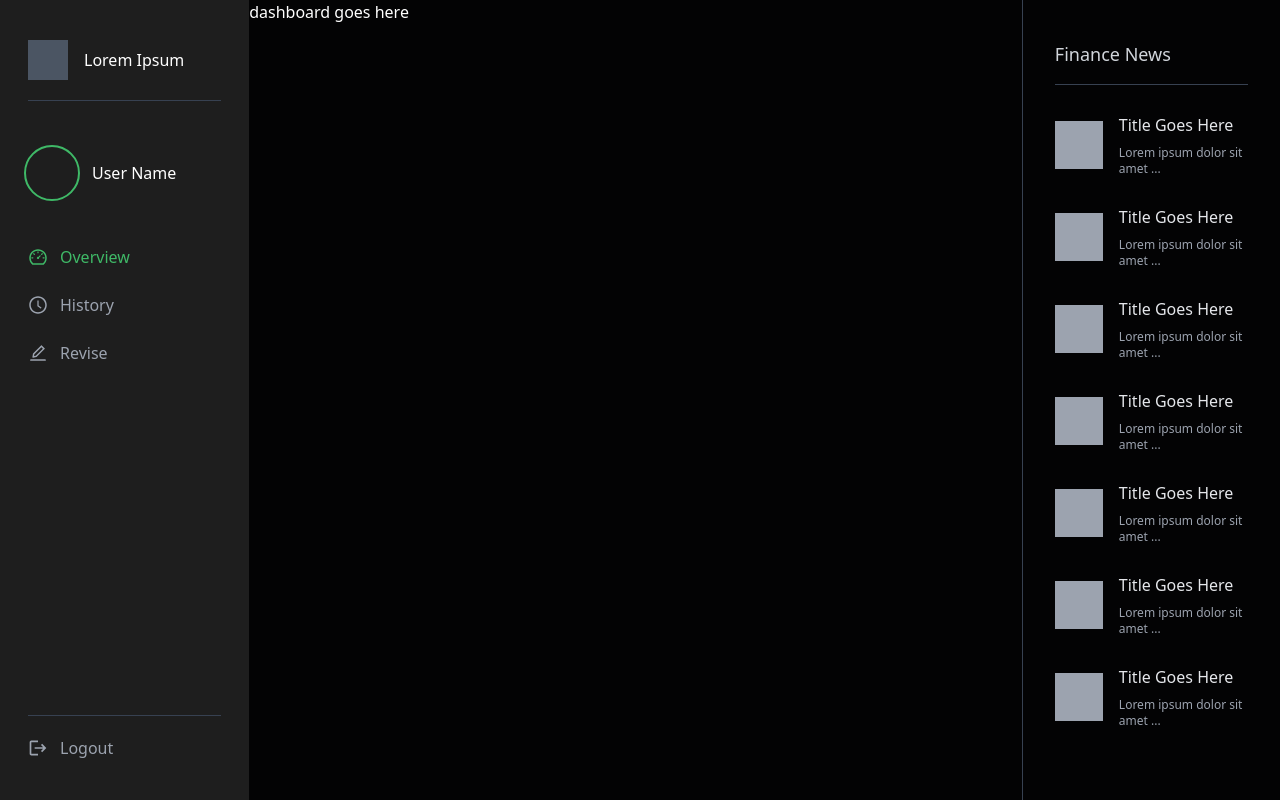
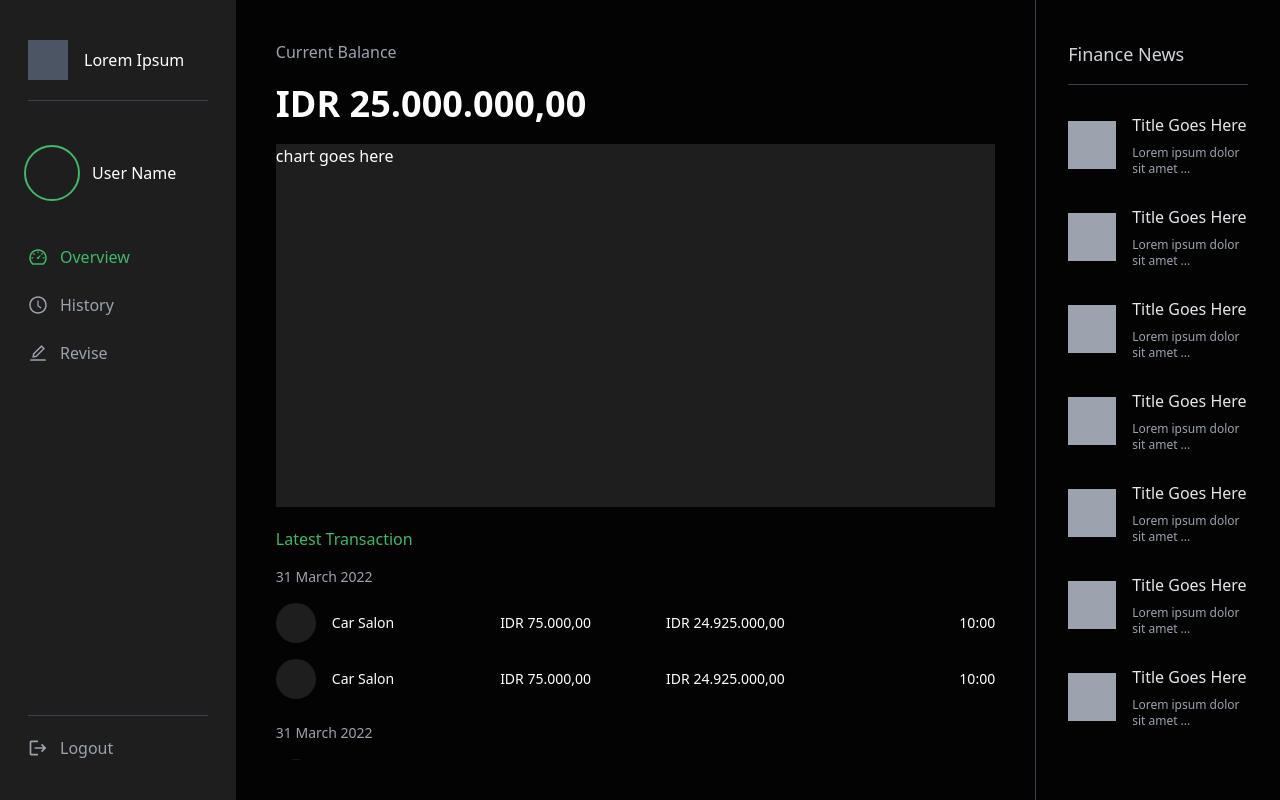
Before and after one commit to stanleyclaudius/financial-tracker, a React (Create React App) app in the folder client/: page / in a window 1280 px wide. Built offline with nearby package versions, Linux system fonts and the light colour scheme.

Commit message:
Create Dashboard component

```diff
--- a/client/src/components/home/Dashboard.tsx
+++ b/client/src/components/home/Dashboard.tsx
@@ -1,7 +1,88 @@
 const Dashboard = () => {
   return (
-    <div className='flex-[4] bg-primary'>
-      dashboard goes here
+    <div className='flex-[4] bg-primary p-10 flex flex-col gap-5'>
+      <div className='flex-[2] flex flex-col gap-5'>
+        <div>
+          <p className='text-gray-400'>Current Balance</p>
+          <h1 className='text-4xl font-semibold mt-5'>IDR 25.000.000,00</h1>
+        </div>
+        <div className='flex-1 bg-secondary'>
+          chart goes here
+        </div>
+      </div>
+      <div className='flex-1 overflow-auto hide-scrollbar'>
+        <p className='text-accent font-medium mb-4'>Latest Transaction</p>
+        <div>
+          <p className='font-medium text-gray-400 text-sm'>31 March 2022</p>
+          <div className='mt-4 mb-3'>
+            <div className='grid grid-cols-4 text-sm mb-4'>
+              <div className='flex items-center gap-4'>
+                <div className='w-10 h-10 rounded-full bg-secondary'></div>
+                <p>Car Salon</p>
+              </div>
+              <div className='flex items-center justify-center'>
+                IDR 75.000,00
+              </div>
+              <div className='text-center flex items-center justify-center'>
+                IDR 24.925.000,00
+              </div>
+              <div className='flex items-center justify-end'>
+                10:00
+              </div>
+            </div>
+            <div className='grid grid-cols-4 text-sm'>
+              <div className='flex items-center gap-4'>
+                <div className='w-10 h-10 rounded-full bg-secondary'></div>
+                <p>Car Salon</p>
+              </div>
+              <div className='flex items-center justify-center'>
+                IDR 75.000,00
+              </div>
+              <div className='text-center flex items-center justify-center'>
+                IDR 24.925.000,00
+              </div>
+              <div className='flex items-center justify-end'>
+                10:00
+              </div>
+            </div>
+          </div>
+        </div>
+        <div className='mt-6'>
+          <p className='font-medium text-gray-400 text-sm'>31 March 2022</p>
+          <div className='mt-4 mb-3'>
+            <div className='grid grid-cols-4 text-sm mb-4'>
+              <div className='flex items-center gap-4'>
+                <div className='w-10 h-10 rounded-full bg-secondary'></div>
+                <p>Car Salon</p>
+              </div>
+              <div className='flex items-center justify-center'>
+                IDR 75.000,00
+              </div>
+              <div className='text-center flex items-center justify-center'>
+                IDR 24.925.000,00
+              </div>
+              <div className='flex items-center justify-end'>
+                10:00
+              </div>
+            </div>
+            <div className='grid grid-cols-4 text-sm'>
+              <div className='flex items-center gap-4'>
+                <div className='w-10 h-10 rounded-full bg-secondary'></div>
+                <p>Car Salon</p>
+              </div>
+              <div className='flex items-center justify-center'>
+                IDR 75.000,00
+              </div>
+              <div className='text-center flex items-center justify-center'>
+                IDR 24.925.000,00
+              </div>
+              <div className='flex items-center justify-end'>
+                10:00
+              </div>
+            </div>
+          </div>
+        </div>
+      </div>
     </div>
   )
 }
```
